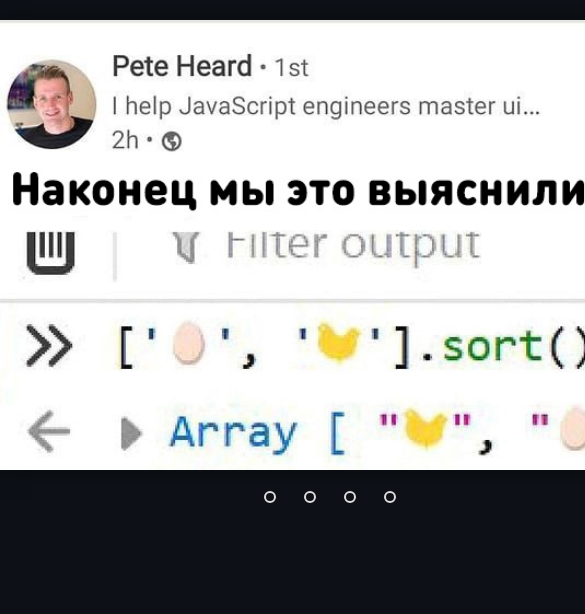
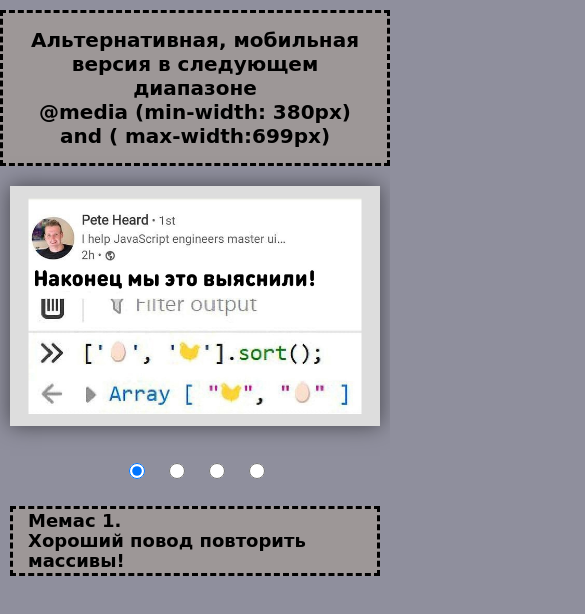
Before and after one commit to Kreastor/cssMemSlider, a plain HTML site: page cssMemSlider/index.html in a window 390 px wide. Shown: the top 614 px of the page, 585 px wide, since content can reach past the window. Drawn offline with Linux system fonts and the light colour scheme; a web font is replaced by a local one.

Commit message:
feat: implement html and css responsive layout (Sunday, May 15, 2022 21:57:45 PM)

```diff
--- a/cssMemSlider/ccs.css
+++ b/cssMemSlider/ccs.css
@@ -9,13 +9,27 @@
 }
 
 body {
-    background-color: #0d1117;
+    background-color: rgb(143, 143, 157);
+}
+
+h1 {
+	max-width:700px;
+	margin: 0 auto;
+	text-align: center;
+	font-size: 20px;
+	color: #000000;
+	padding: 15px;
+	border: 3px dashed #000000;
+	margin-top: 10px;
+	font-family: 'Macondo', cursive;
+	background-color: rgb(157, 151, 151);
 }
 .wrapper {
-	height: 450px;
+	height: 460px;
 	margin: 20px auto 0;
 	position: relative;
 	width: 700px;
+
 }
 
 .slider {
@@ -30,20 +44,16 @@ body {
 	box-shadow: 0 0 20px rgba(0, 0, 0, .5);
 }
 
-.wrapper > input {
-	display: none;
-}
-
-.slides {
+.slides1 {
 	height: inherit;
 	opacity: 0;
 	position: absolute;
 	width: inherit;
 	z-index: 0;
-	-webkit-transform: scale(1.5);
-	-moz-transform: scale(1.5);
-	-o-transform: scale(1.5);
-	transform: scale(1.5);
+	-webkit-transform: scale(0.8);
+	-moz-transform: scale(0.8);
+	-o-transform: scale(0.8);
+	transform: scale(0.8);
 	-webkit-transition: transform ease-in-out .5s, opacity ease-in-out .5s;
 	-moz-transition: transform ease-in-out .5s, opacity ease-in-out .5s;
 	-o-transition: transform ease-in-out .5s, opacity ease-in-out .5s;
@@ -57,9 +67,15 @@ body {
 .slide3 { background-image: url(Mem3.jpg); }
 .slide4 { background-image: url(Mem4.jpg); }
 
+.wrapper .underslider-content {
+	display: flex;
+	margin-top: 20px;
+	position: relative;
+	height: 50px;
+}
 
 .wrapper .controls {
-	left: 50%;
+	left: 97%;
 	margin-left: -98px;
 	position: absolute;
 }
@@ -68,35 +84,7 @@ body {
 	cursor: pointer;
 	display: inline-block;
 	height: 8px;
-	margin: 25px 12px 0 16px;
-	position: relative;
-	width: 8px;
-	-webkit-border-radius: 50%;
-	-moz-border-radius: 50%;
-	-o-border-radius: 50%;
-	border-radius: 50%;
-}
-
-.wrapper label:after {
-	border: 2px solid #ddd;
-	content: " ";
-	display: block;
-	height: 12px;
-	left: -4px;
-	position: absolute;
-	top: -4px;
-	width: 12px;
-	-webkit-border-radius: 50%;
-	-moz-border-radius: 50%;
-	-o-border-radius: 50%;
-	border-radius: 50%;
-}
-
-.wrapper label {
-	cursor: pointer;
-	display: inline-block;
-	height: 8px;
-	margin: 25px 12px 0 16px;
+	margin: 0px 8px 0 10px;
 	position: relative;
 	width: 8px;
 	-webkit-border-radius: 50%;
@@ -109,12 +97,28 @@ body {
 	transition: background ease-in-out .5s;
 }
 
+.wrapper label:after {
+	content: " ";
+	border: 2px solid transparent;
+	display: block;
+	height: 15px;
+	left: -19px;
+	position: absolute;
+	top: -14px;
+	width: 15px;
+	-webkit-border-radius: 50%;
+	-moz-border-radius: 50%;
+	-o-border-radius: 50%;
+	border-radius: 50%;
+	background-color: transparent;
+	padding: 22px 15px;
+}
+
 .wrapper label:hover,
 #slide1:checked ~ .controls label:nth-of-type(1),
 #slide2:checked ~ .controls label:nth-of-type(2),
 #slide3:checked ~ .controls label:nth-of-type(3),
 #slide4:checked ~ .controls label:nth-of-type(4),
-
 
 #slide1:checked ~ .slider > .slide1,
 #slide2:checked ~ .slider > .slide2,
@@ -122,100 +126,171 @@ body {
 #slide4:checked ~ .slider > .slide4 {
 	opacity: 1;
 	z-index: 1;
+	-webkit-transform: scale(0.9);
+	-moz-transform: scale(0.9);
+	-o-transform: scale(0.9);
+	transform: scale(0.9);
+}
+
+.wrapper label:hover,
+#slide1:checked ~ .controls label:nth-of-type(1),
+#slide2:checked ~ .controls label:nth-of-type(2),
+#slide3:checked ~ .controls label:nth-of-type(3),
+#slide4:checked ~ .controls label:nth-of-type(4),
+
+#slide1:checked ~ .underslider-content .slide11,
+#slide2:checked ~ .underslider-content .slide22,
+#slide3:checked ~ .underslider-content .slide33,
+#slide4:checked ~ .underslider-content .slide44 {
+	opacity: 1;
+	z-index: 1;
+}
+
+input {
+	z-index: 0;
+	display: block;
+	width: 16px;
+	height: 16px;
+	margin: 0 5px;
+}
+
+input:hover {
+	cursor: pointer;
+	background-color: #70707e
+}
+
+input[type=radio]:checked .underslider-content .underslider-text > label:after {
+	background-color: #70707e
+}
+
+#slide1 {
+	position: absolute;
+	z-index: 30;
+	right: 98px;
+	bottom: -40px;
+}
+
+#slide2 {
+	position: absolute;
+	z-index: 30;
+	right: 67px;
+	bottom: -40px;
+}
+
+#slide3 {
+	position: absolute;
+	z-index: 30;
+	right: 38px;
+	bottom: -40px;
+}
+
+#slide4 {
+	position: absolute;
+	z-index: 30;
+	right: 8px;
+	bottom: -40px;
+}
+
+.wrapper .underslider-text {
+	width: 515px;
+	height: 50px;
+	opacity: 0;
+	position: absolute;
+	z-index: 0;
 	-webkit-transform: scale(1);
 	-moz-transform: scale(1);
 	-o-transform: scale(1);
 	transform: scale(1);
+	-webkit-transition: transform ease-in-out .5s, opacity ease-in-out .5s;
+	-moz-transition: transform ease-in-out .5s, opacity ease-in-out .5s;
+	-o-transition: transform ease-in-out .5s, opacity ease-in-out .5s;
+	transition: transform ease-in-out .5s, opacity ease-in-out .5s;
+	background-color: rgb(157, 151, 151);
+	border: 3px dashed #000000;
 }
 
-
-
-
-
-
-
-
-/* .slider {
-    position: relative;
-    margin: 0 auto;
-    width: 1200px;
-    height: 800px;
-    display: flex;
-    flex-direction: column;
-    align-items: center;
-    background-color: #25282a;
-    border: 3px solid #0663a0;
-
-}
-.slider__wrapper {
-    display: flex;
-    justify-content: center;
-    position: relative;
-    display: flex;
-    width: 1200px;
-    height: 1350px;
-}
-.slider__slide {
-    display: flex;
-    justify-content: center;
-    width: 600px;
-    position: absolute;
-    z-index: 5;
-
-}
-.slider__img {
-    width: 100%;
-    height: 500px;
+figure {
+	margin: 0;
+	padding: 0;
+	cursor: pointer;
+	transition: all 2s ease-in-out;
 }
 
-#Mem1 {
-    display: block;
+.slider-head {
+	position: absolute;
+	z-index: 12;
+	width: inherit;
+	height: inherit;
+	display: inline-block;
+	overflow: hidden;
+	transition: all 0.5s ease-in-out;
 }
 
-#Mem2 {
-    display: none;
+h2 {
+	font-family: 'Macondo', cursive;
+	font-size: 18px;
+	line-height: 20px;
+	margin:2px 0 0 15px;
 }
 
-#Mem3 {
-    display: none;
+@media (min-width: 380px) and ( max-width:699px) {
+
+	.wrapper {
+		height: 240px;
+		width: 370px;
+    }
+    .slider {
+        height: 240px;
+		width: 370px;
     }
 
-#Mem4 {
-    display: none;
-}
-.slider__underslide-content {
-    display: flex;
-    align-items: center;
-    justify-content: space-between;
-    width: 600px;
-    height: 100%;
-    background-color: #3b4149;
-}
-.slider__underslide-content-description {
-}
-.slider__underslide-content-description-text {
-    color: aquamarine;
-    font-size: 30px;
-}
-.slider__bullet-list {
-
-}
-.slider__bullet-list-item {
+	.underslider-content {
+		flex-direction: column;
+		margin-top: 80px !important;
 	}
 
-#InputMem1 {
-    transition: 2s;
+	.underslider-text {
+		width: 370px !important;
+		height: 70px !important;
 	}
 
-#InputMem1:hover {
-    cursor: pointer;
+    .wrapper .controls {
+        position: absolute;
+        left: 140px;
+        top: 80px;
     }
 
-#InputMem1:checked ~ #Mem1 { display: none;}
+	input {
+		margin: 0 5px 65px;
+	}
 
+	.wrapper label {
+		margin: 0px 18px 0 10px
+	}
 
+	.wrapper label:after {
+		left: 61px;
+		top: -141px;
+		padding: 22px 12px;
+	}
 
+    #slide1 {
+        right: 230px;
+        bottom: -118px;
+    }
 
+    #slide2 {
+        right: 190px;
+        bottom: -118px;
+    }
 
+    #slide3 {
+        right: 150px;
+        bottom: -118px;
+    }
 
- */
+    #slide4 {
+        right: 110px;
+        bottom: -118px;
+    }
+}
--- a/cssMemSlider/index.html
+++ b/cssMemSlider/index.html
@@ -6,9 +6,14 @@
     <meta name="viewport" content="width=device-width, initial-scale=1.0">
     <link rel="stylesheet" href="reset.css">
     <link rel="stylesheet" href="ccs.css">
+    <link rel="preconnect" href="https://fonts.googleapis.com">
+    <link rel="preconnect" href="https://fonts.gstatic.com" crossorigin>
+    <link href="https://fonts.googleapis.com/css2?family=Macondo&display=swap" rel="stylesheet">
     <title>cssMemSlider</title>
 </head>
 <body>
+
+    <h1>Альтернативная, мобильная версия в следующем диапазоне<br> @media (min-width: 380px) and ( max-width:699px)</h1>
 
     <div class="wrapper">
         <input type="radio" name="point" id="slide1" checked>
@@ -16,47 +21,43 @@
         <input type="radio" name="point" id="slide3">
         <input type="radio" name="point" id="slide4">
         <div class="slider">
-            <div class="slides slide1"></div>
-            <div class="slides slide2"></div>
-            <div class="slides slide3"></div>
-            <div class="slides slide4"></div>
+            <div class="slides1 slide1"></div>
+            <div class="slides1 slide2"></div>
+            <div class="slides1 slide3"></div>
+            <div class="slides1 slide4"></div>
         </div>
-        <div class="controls">
-            <label for="slide1"></label>
-            <label for="slide2"></label>
-            <label for="slide3"></label>
-            <label for="slide4"></label>
+        <div class="underslider-content">
+            <figure class="underslider-text slide11">
+                <figcaption class="slider-head">
+                    <h2>Мемас 1. <br> Хороший повод повторить массивы!</h2>
+                </figcaption>
+            </figure>
+            <figure class="underslider-text slide22">
+                <figcaption class="slider-head">
+                    <h2>Мемас 2. <br> Надеюсь, проверяющий не был менеджером проектов!</h2>
+                </figcaption>
+            </figure>
+            <figure class="underslider-text slide33">
+                <figcaption class="slider-head ">
+                    <h2>Мемас 3. <br> Молюсь, чтоб моя сейчас так не выглядела!</h2>
+                </figcaption>
+            </figure>
+            <figure class="underslider-text slide44">
+                <figcaption class="slider-head">
+                    <h2>Мемас 4. <br> button, button, button, button, button, button... </h2>
+                </figcaption>
+            </figure>
+
+            <div class="controls">
+                <label for="slide1"></label>
+                <label for="slide2"></label>
+                <label for="slide3"></label>
+                <label for="slide4"></label>
+            </div>
         </div>
     </div>
 
 
-    <!-- <div class="slider">
-        <div class="slider__wrapper">
-            <div class="slider__slide" id="Mem1">
-                <img class="slider__img" src="Mem1.jpg" alt="Mem1">
-            </div>
-            <div class="slider__slide" id="Mem2">
-                <img class="slider__img" src="Mem2.jpg" alt="Mem2">
-            </div>
-            <div class="slider__slide" id="Mem3">
-                <img class="slider__img" src="Mem3.jpg" alt="Mem3">
-            </div>
-            <div class="slider__slide" id="Mem4">
-                <img class="slider__img" src="Mem4.jpg" alt="Mem4">
-            </div>
-        </div>
-        <div class="slider__underslide-content">
-            <div class="slider__underslide-content-description">
-                <h2 class="slider__underslide-content-description-text">Мем номер 1</h2>
-            </div>
-            <form class="slider__bullet-list" action="#">
-                <input  type="radio" id="InputMem1" name="Mem" value="HTML1">
-                <input type="radio" id="InputMem2" name="Mem" value="HTML2">
-                <input type="radio" id="InputMem3" name="Mem" value="HTML3">
-                <input type="radio" id="InputMem4" name="Mem" value="HTML4">
-            </form>
-        </div>
-    </div> -->
 
 </body>
 </html>
```
Also changed, not shown: cssMemSlider/Mem1.png (added), cssMemSlider/Mem2.png (added), cssMemSlider/Mem3.png (added), cssMemSlider/Mem4.png (added). Lines whose indentation alone changed are shown as unchanged.
